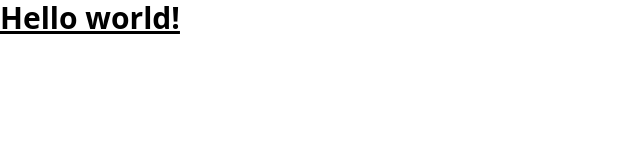
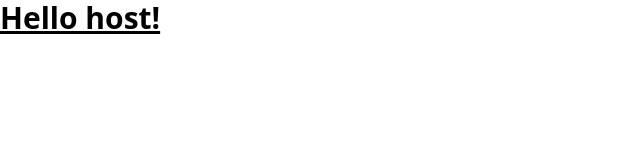
Before and after one commit to MartenBeech/top-100, a Next.js app: page /host in a window 1280 px wide. Shown: the top 160 px of the page, without its empty margins (0-640 px from the left). Built offline with nearby package versions, Linux system fonts and the light colour scheme.

Commit message:
Setup multiple pages

```diff
--- a/src/app/[[...slug]]/client.tsx
+++ /dev/null
@@ -1,9 +0,0 @@
-'use client'
-
-import dynamic from 'next/dynamic'
-
-const App = dynamic(() => import('../../App'), { ssr: false })
-
-export function ClientOnly() {
-  return <App />
-}
--- a/src/app/[[...slug]]/page.tsx
+++ /dev/null
@@ -1,9 +0,0 @@
-import { ClientOnly } from './client'
-
-export function generateStaticParams() {
-  return [{ slug: [''] }]
-}
-
-export default function Page() {
-  return <ClientOnly />
-}
--- a/src/App.tsx
+++ b/src/app/host/page.tsx
@@ -1,9 +1,7 @@
-function App() {
+export default function Page() {
   return (
     <h1 className="text-3xl font-bold underline">
-      Hello world!
+      Hello host!
     </h1>
   );
 }
-
-export default App;
--- /dev/null
+++ b/src/app/page.tsx
@@ -0,0 +1,7 @@
+export default function Page() {
+  return (
+    <h1 className="text-3xl font-bold underline">
+      Hello world!
+    </h1>
+  );
+}
```
